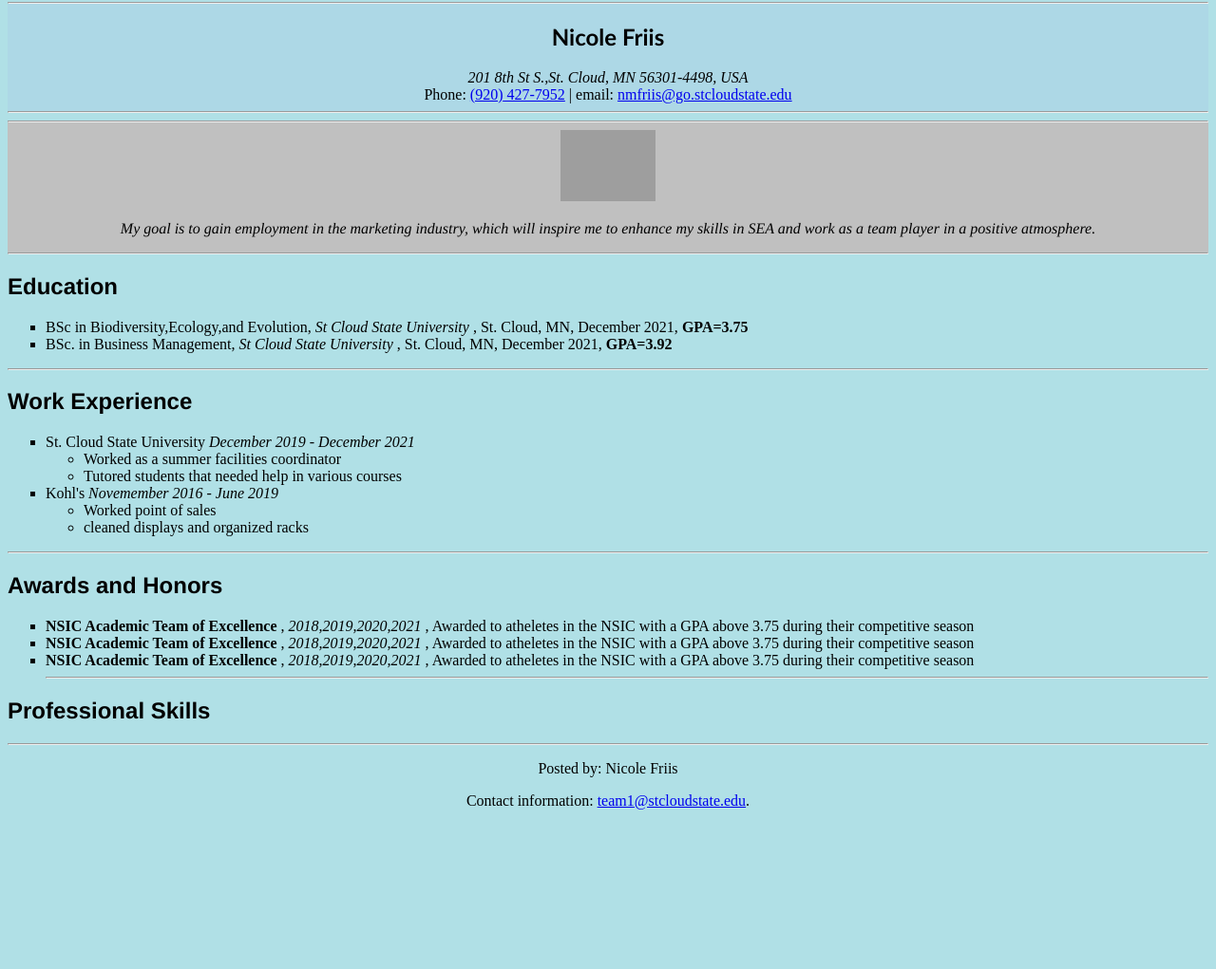
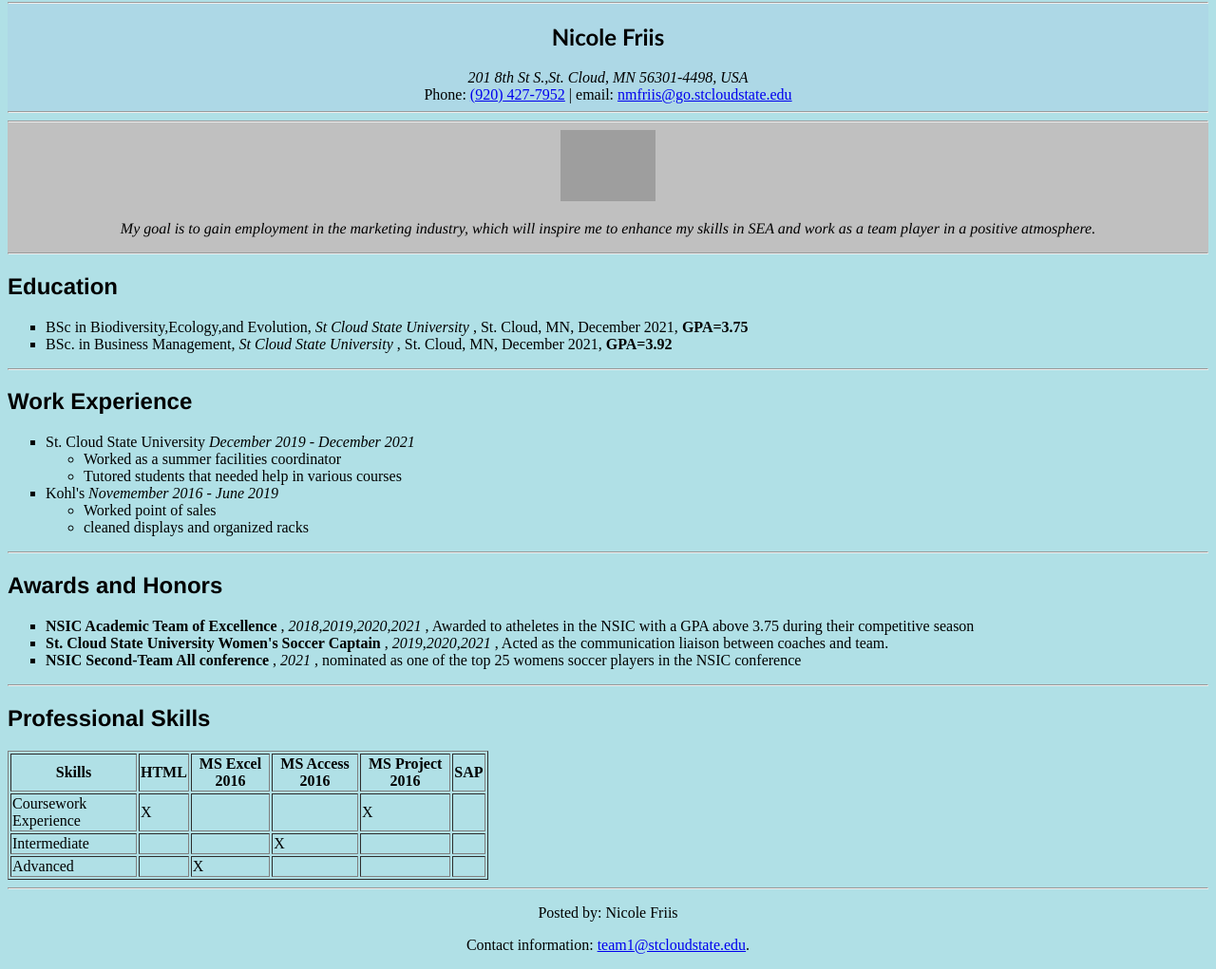
Before and after one commit to nmfriis/nmfriis.github.io, a plain HTML site: page index.html in a window 1280 px wide. Shown: the part 80-1101 px from the top of the page at 95% size. Before the commit the page ends 949 px from the top, so only its background shows below. Drawn offline with Linux system fonts and the light colour scheme; grey boxes are pictures that could not be loaded.

Commit message:
Update index.html

```diff
--- a/index.html
+++ b/index.html
@@ -63,13 +63,51 @@
 				<h2 style="font-family:Helvetica;"> Awards and Honors </h2>
 				<ul style="list-style-type:square">
 					<li><b> NSIC Academic Team of Excellence </b>, <i> 2018,2019,2020,2021 </i>, Awarded to atheletes in the NSIC with a GPA above 3.75 during their competitive season </li>
-					<li><b> NSIC Academic Team of Excellence </b>, <i> 2018,2019,2020,2021 </i>, Awarded to atheletes in the NSIC with a GPA above 3.75 during their competitive season </li>
-					<li><b> NSIC Academic Team of Excellence </b>, <i> 2018,2019,2020,2021 </i>, Awarded to atheletes in the NSIC with a GPA above 3.75 during their competitive season </li>
-
-						<hr>
+					<li><b> St. Cloud State University Women's Soccer Captain </b>, <i> 2019,2020,2021 </i>, Acted as the communication liaison between coaches and team. </li>
+					<li><b> NSIC Second-Team All conference </b>, <i> 2021 </i>, nominated as one of the top 25 womens soccer players in the NSIC conference </li>
+				</ul>
+					<hr>
 			</div>
 			<div align="left">
 				<h2 style="font-family:Helvetica;"> Professional Skills </h2>
+				<table border="1" Width="40%">
+ 				<thead>
+					<tr>
+						<th> Skills </th>
+						<th> HTML </th>
+						<th> MS Excel 2016 </th>
+						<th> MS Access 2016 </th>
+						<th> MS Project 2016 </th>
+						<th> SAP </th>
+					</tr>
+					</thead>
+				<tbody>
+				<tr>
+					<td> Coursework Experience </td>
+					<td> X </td>
+					<td>   </td>
+					<td>   </td>
+					<td> X </td>
+					<td>   </td>
+				</tr>
+				<tr>
+					<td> Intermediate </td>
+					<td>   </td>
+					<td>   </td>
+					<td> X </td>
+					<td>   </td>
+					<td>   </td>
+				</tr>
+					<tr>
+					<td> Advanced </td>
+					<td>   </td>
+					<td> X </td>
+					<td>   </td>
+					<td>   </td>
+					<td>   </td>
+				</tr>
+					</tbody>
+				</table>
 						<hr>
 			</div>
 			</div>
```
